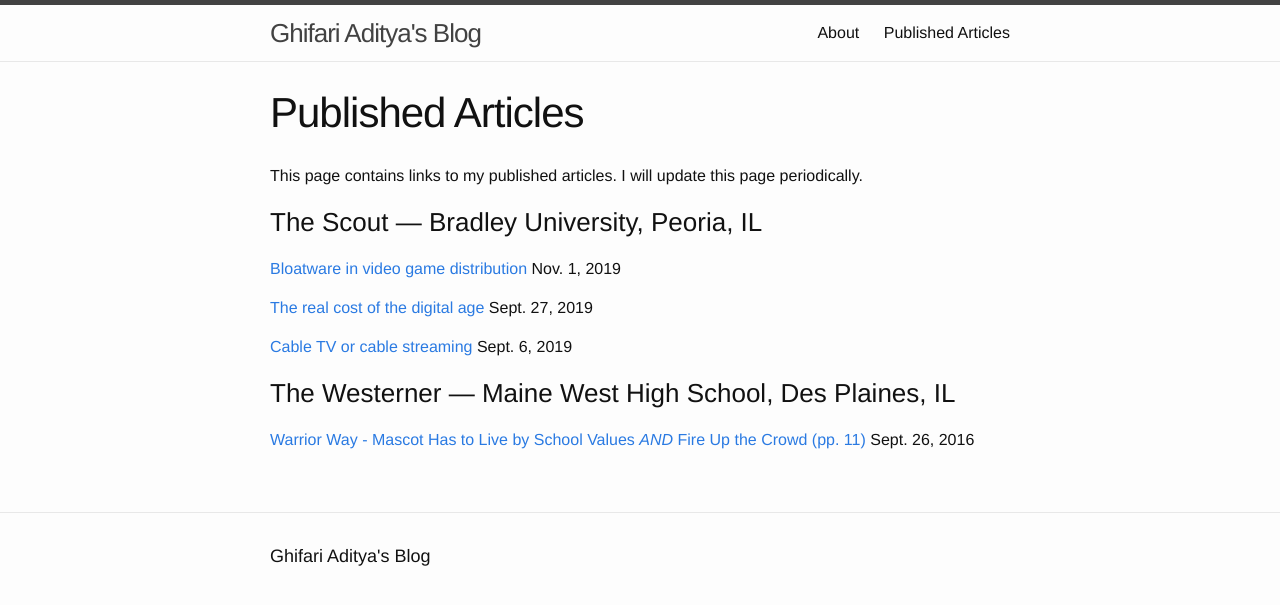
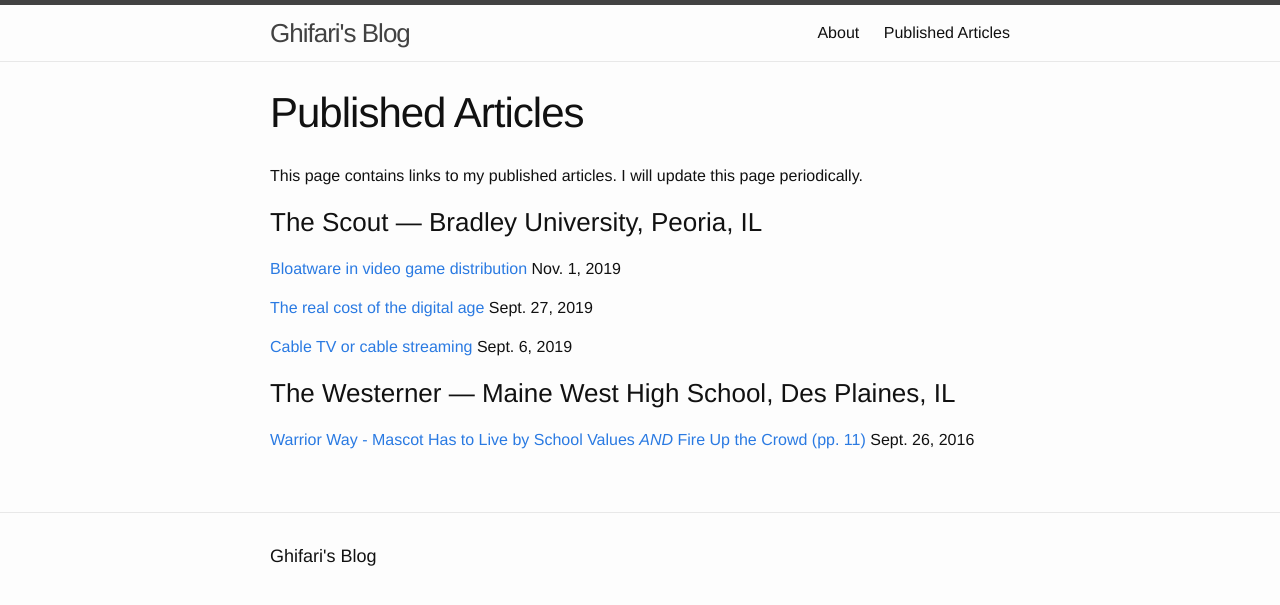
Before and after one commit to Ghifari160/blog.ghifari160.com, a Jekyll site: the page built from published-articles.markdown, in a window 1280 px wide. Shown: the top 605 px of the page. Built offline with Jekyll 4.4.1, drawn with Linux system fonts in a browser that asks for light colours.

Commit message:
Updated Config and 1 other file

```diff
--- a/_config.yml
+++ b/_config.yml
@@ -1,5 +1,5 @@
 ---
-title: Ghifari Aditya's Blog
+title: Ghifari's Blog
 timezone: America/Chicago
 collections:
   posts:
--- a/about.markdown
+++ b/about.markdown
@@ -5,4 +5,4 @@ date: 2019-09-22 22:12:00 -05:00
 
 Hello!
 
-I'm a computer science student at Bradley University.
+I'm Ghifari Aditya. I'm a computer science student at Bradley University.
```
